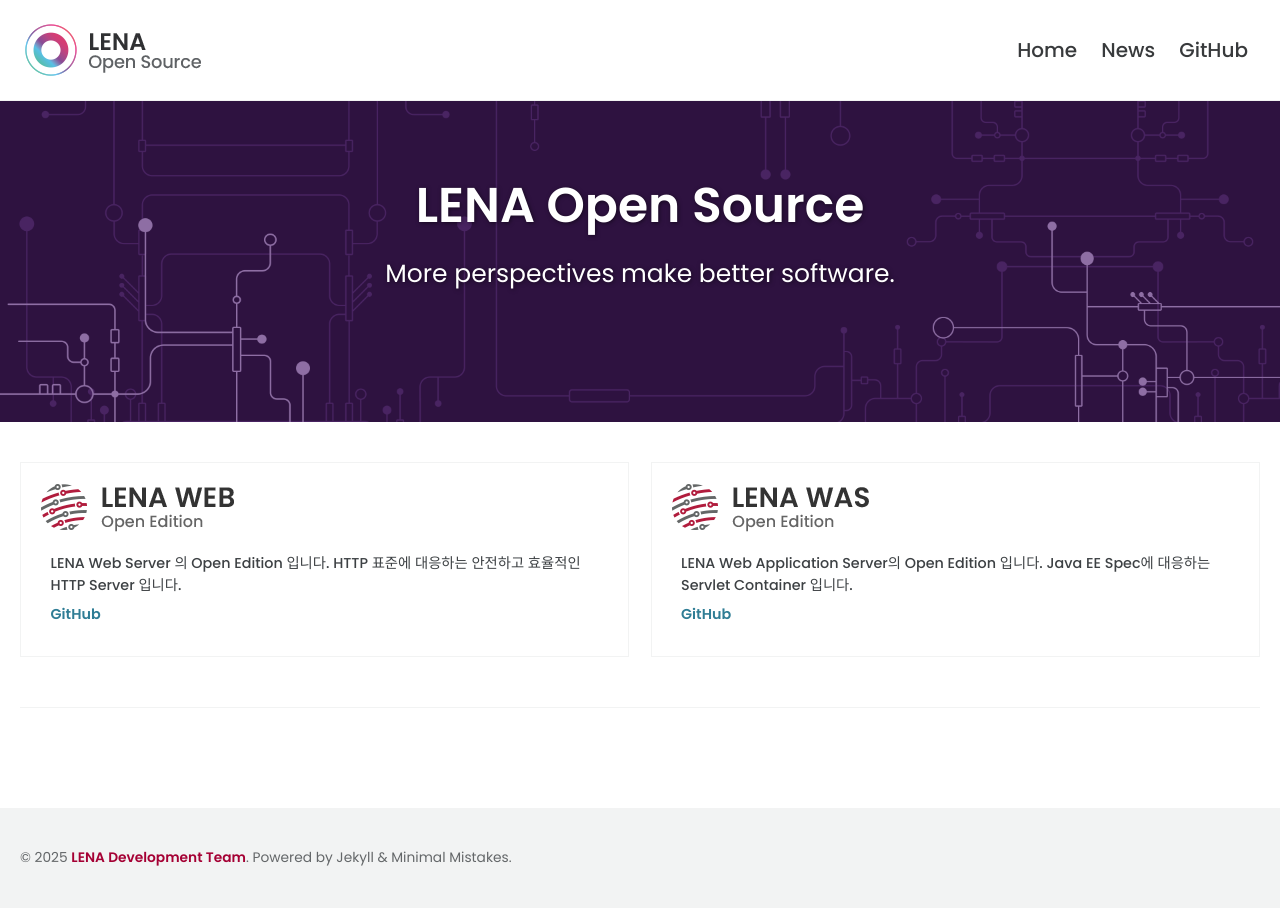
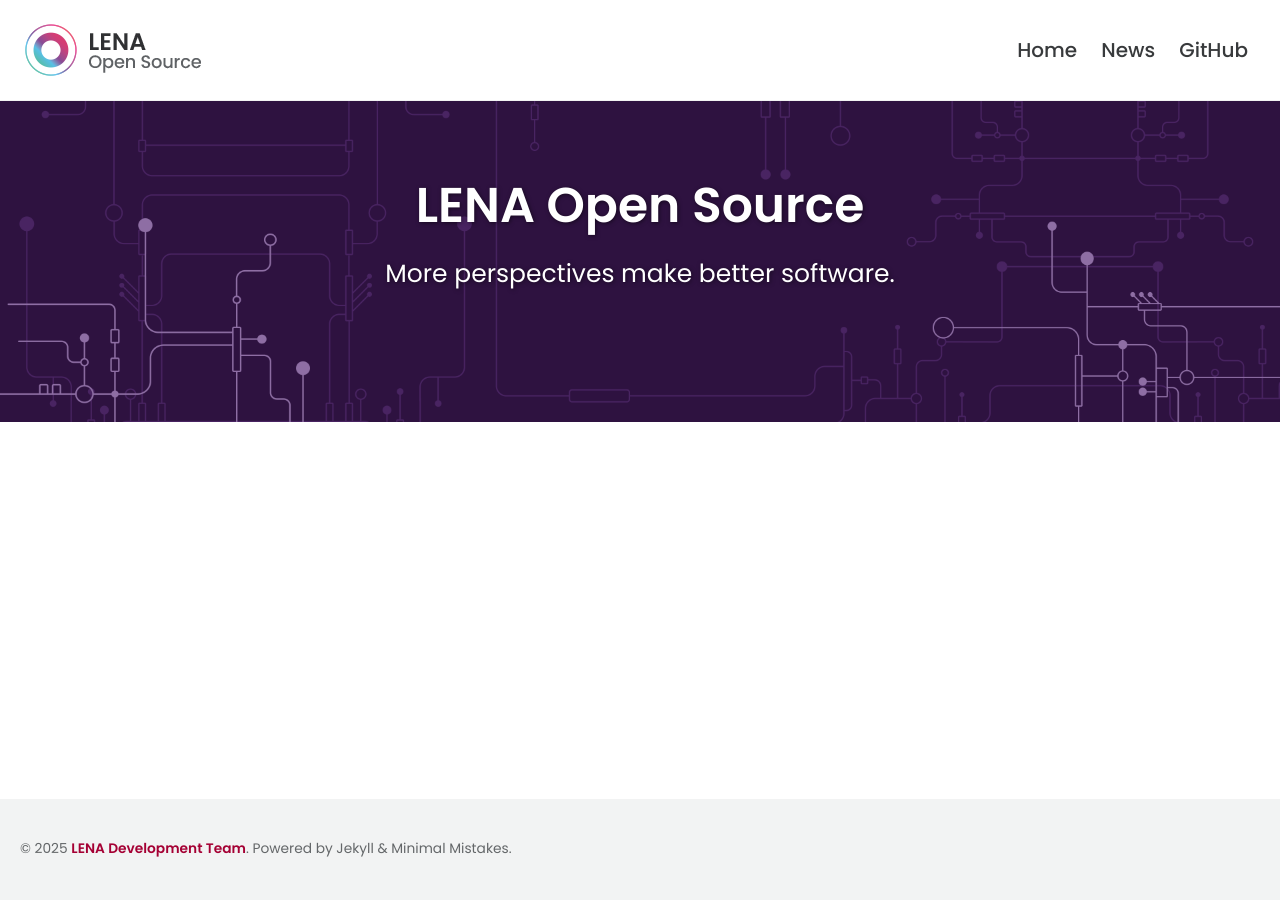
Before and after one commit to OpenLENA/openlena.github.io, a Jekyll site: the page built from _pages/home.md, in a window 1280 px wide. Built offline with Jekyll 4.4.1, drawn with Linux system fonts in a browser that asks for light colours; cached includes are drawn as plain includes; some web fonts are replaced; part of the change alters nothing that is shown.

```diff
--- a/_pages/home.md
+++ b/_pages/home.md
@@ -11,21 +11,19 @@ header:
 excerpt: >
   More perspectives make better software.<br /><br />
 
-feature_row:
-  - image_path: /assets/images/img_logo_lena_web.png
-    alt: "customizable"
-    title: ""
-    excerpt: "LENA Web Server 의 Open Edition 입니다. HTTP 표준에 대응하는 안전하고 효율적인 HTTP Server 입니다."
-    url: "https://github.com/OpenLENA/lena-web"
-    btn_class: "btn--small"
-    btn_label: "GitHub"
-  - image_path: /assets/images/img_logo_lena_was.png
-    alt: "customizable"
-    title: ""
-    excerpt: "LENA Web Application Server의 Open Edition 입니다. Java EE Spec에 대응하는 Servlet Container 입니다."
-    url: "https://github.com/OpenLENA/lena-was"
-    btn_class: "btn--small"
-    btn_label: "GitHub"
+#feature_row:
+#  - image_path: /assets/images/img_logo_lena_web.png
+#    alt: "customizable"
+#    title: ""
+#    excerpt: "LENA Web Server 의 Open Edition 입니다. HTTP 표준에 대응하는 안전하고 효율적인 HTTP Server 입니다."
+#    url: "https://github.com/OpenLENA/lena-web"
+#    btn_class: "btn--small"
+#    btn_label: "GitHub"
+#  - image_path: /assets/images/img_logo_lena_was.png
+#    alt: "customizable"
+#    title: ""
+#    excerpt: "LENA Web Application Server의 Open Edition 입니다. Java EE Spec에 대응하는 Servlet Container 입니다."
+#    url: "https://github.com/OpenLENA/lena-was"
+#    btn_class: "btn--small"
+#    btn_label: "GitHub"
 ---
-
-{% include feature_row %}
```
